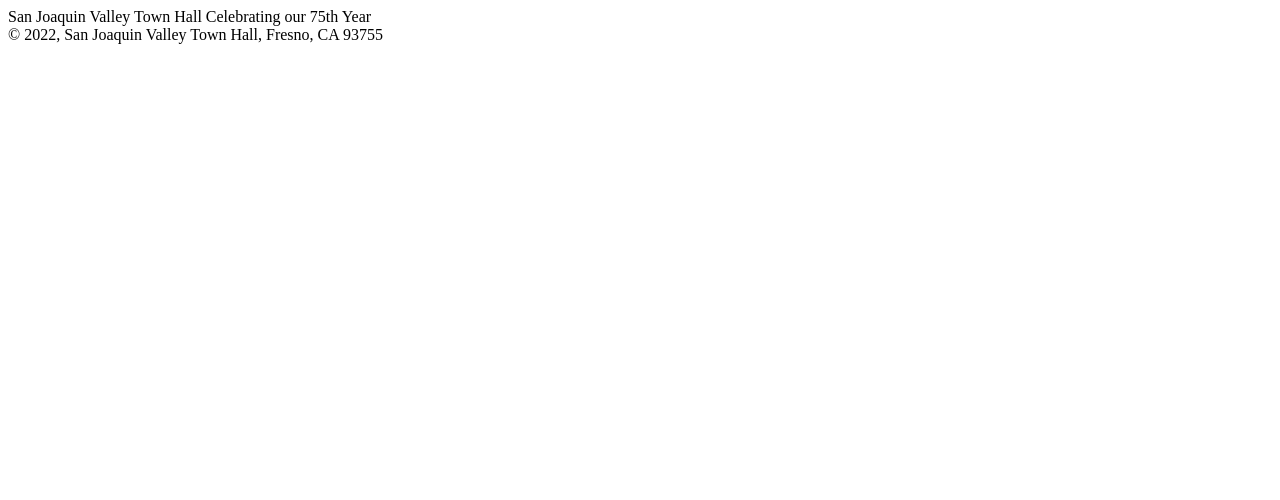
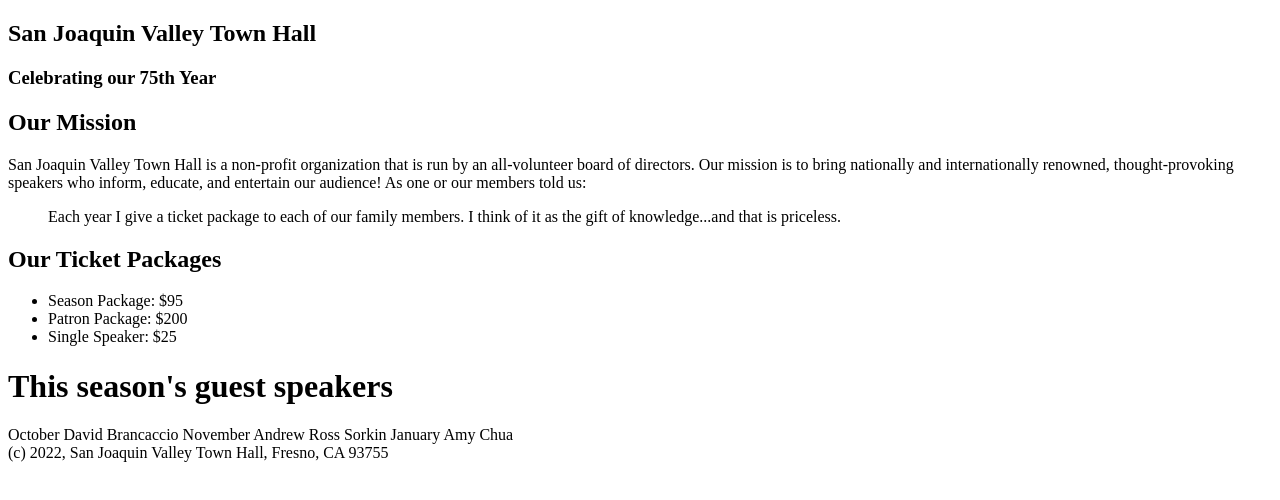
Before and after one commit to Ognetsfan/A05, a plain HTML site: page index.html in a window 1280 px wide. Drawn offline with Linux system fonts and the light colour scheme.

Commit message:
Index.html

```diff
--- /dev/null
+++ b/c3_index.html
@@ -0,0 +1,22 @@
+<!DOCTYPE html>
+<html lang="en">
+
+<head>
+	<meta charset="utf-8">
+	<title>San Joaquin Valley Town Hall</title>
+	<link rel="shortcut icon" href="images/favicon.ico">
+</head>
+
+<body>
+	<header>
+		San Joaquin Valley Town Hall
+		Celebrating our 75th Year
+	</header>
+	<main>
+
+	</main>
+	<footer>
+		(c) 2022, San Joaquin Valley Town Hall, Fresno, CA 93755
+	</footer>
+</body>
+</html>
--- a/index.html
+++ b/index.html
@@ -1,14 +1,46 @@
+<!DOCTYPE html>
+<html lang="en">
+
 <head>
-    <title> San Joaquin Valley Town Hall</title>
-    <link rel="shortcut icon" href="images/favicon.ico">
+	<meta charset="utf-8">
+	<title>San Joaquin Valley Town Hall</title>
+	<link rel="shortcut icon" href="images/favicon.ico">
 </head>
 
 <body>
     <header>
-        San Joaquin Valley Town Hall
-        Celebrating our 75th Year
+        <h2>San Joaquin Valley Town Hall</h2>
+       <h3>Celebrating our 75th Year</h3>
     </header>
+    <main>
+        <h2>Our Mission</h2>
+
+        <p>San Joaquin Valley Town Hall is a non-profit organization that is run by an all-volunteer board of directors. Our mission is to bring nationally and internationally renowned, thought-provoking speakers who inform, educate, and entertain our audience! As one or our members told us:</p>
+
+        <blockquote>Each year I give a ticket package to each of our family members. I think of it as the gift of knowledge...and that is priceless.</blockquote>
+
+
+        <h2>Our Ticket Packages</h2>
+       <ul>
+       <li>Season Package: $95</li>
+       <li>Patron Package: $200</li>
+        <li>Single Speaker: $25</li>
+       </ul>
+
+        <h1>This season's guest speakers</h1>
+
+        October
+        David Brancaccio
+
+        November
+        Andrew Ross Sorkin
+
+        January
+        Amy Chua
+
+    </main>
+    <footer>
+        (c) 2022, San Joaquin Valley Town Hall, Fresno, CA 93755
+    </footer>
 </body>
-<footer>
-    © 2022, San Joaquin Valley Town Hall, Fresno, CA 93755
-</footer>
+</html>
```
Also changed, not shown: speakers/brancaccio.html (added, +17 -0 lines), images/brancaccio75.jpg (added), images/chua75.jpg (added), images/eire75.jpg (added), images/sampson75.jpg (added), images/sampson_dinosaur.jpg (added), images/sorkin75.jpg (added), images/town_hall_logo.gif (added), images/tynan75.jpg (added), text/c3_content.txt (added).
